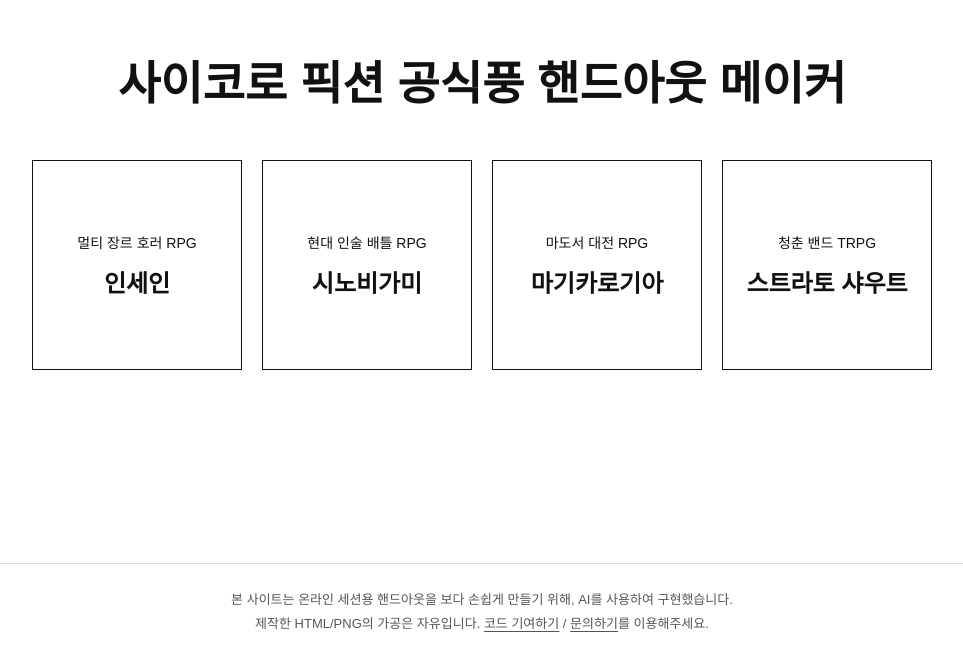
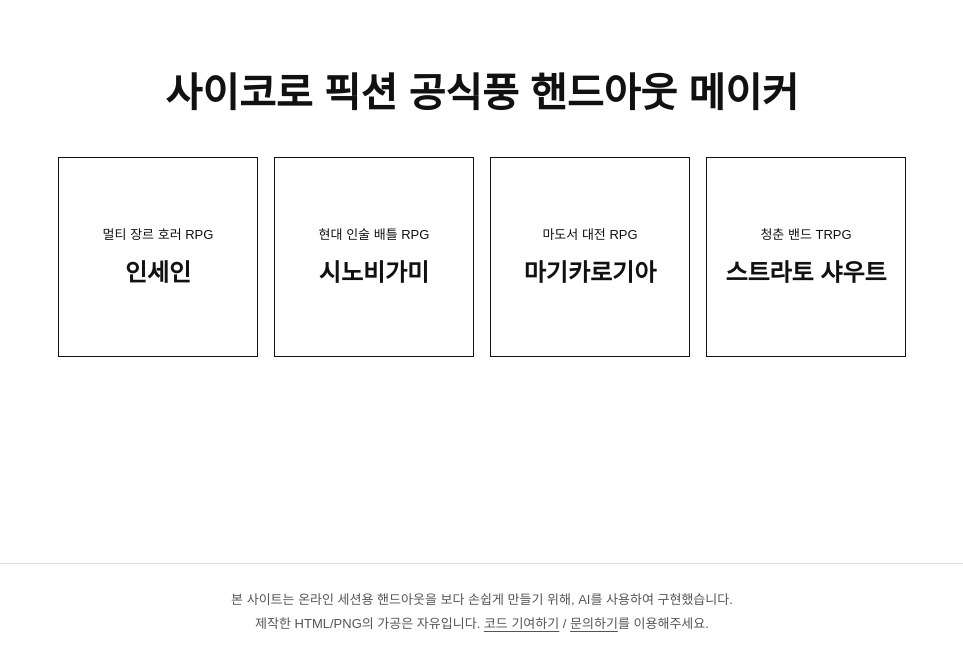
Before and after one commit to yumesuru/SaFic-Handout-Maker, a plain HTML site: page index.html in a window 1280 px wide. Shown: the part 141-800 px from the top of the page, without its empty margins (158-1121 px from the left). Drawn offline with nearby package versions, Linux system fonts and the light colour scheme.

Commit message:
Refine simple rule selection layout and refresh stylesheet cache

```diff
--- a/index.html
+++ b/index.html
@@ -4,10 +4,10 @@
     <meta charset="utf-8">
     <meta name="viewport" content="width=device-width, initial-scale=1">
     <title>사이코로 픽션 공식풍 핸드아웃 메이커</title>
-    <link rel="stylesheet" href="styles.css">
+    <link rel="stylesheet" href="styles.css?v=20261003-2">
   </head>
   <body>
-        <main id="homePage" class="home-page">
+    <main id="homePage" class="home-page">
       <h1>사이코로 픽션 공식풍 핸드아웃 메이커</h1>
       <nav class="rule-grid" aria-label="룰 선택">
         <a class="rule-button" href="#insane"><span>멀티 장르 호러 RPG</span><strong>인세인</strong></a>
--- a/styles.css
+++ b/styles.css
@@ -224,13 +224,13 @@ button:hover {
 }
 
 body { min-height: 100vh; display: flex; flex-direction: column; }
-.home-page { flex: 1; display: flex; flex-direction: column; justify-content: center; align-items: center; gap: 44px; padding: 72px 24px; text-align: center; }
-.home-page h1 { font-size: clamp(28px, 4vw, 46px); line-height: 1.4; word-break: keep-all; }
-.rule-grid { display: grid; grid-template-columns: repeat(4, minmax(0, 210px)); gap: 20px; width: 100%; max-width: 900px; }
-.rule-button { aspect-ratio: 1; border: 1px solid #111; display: flex; flex-direction: column; justify-content: center; align-items: center; gap: 12px; padding: 12px; color: #111; text-decoration: none; }
-.rule-button span { font-size: 14px; }
-.rule-button strong { font-size: 24px; font-weight: 700; word-break: keep-all; }
-.rule-button:hover { background: #f3f3f3; }
+.home-page { flex: 1; display: flex; flex-direction: column; justify-content: center; align-items: center; gap: 36px; padding: 64px 24px; text-align: center; }
+.home-page h1 { font-size: clamp(28px, 4vw, 40px); line-height: 1.4; word-break: keep-all; }
+.rule-grid { display: grid; grid-template-columns: repeat(4, minmax(0, 200px)); justify-content: center; gap: 16px; width: 100%; max-width: 848px; }
+.rule-button { aspect-ratio: 1 / 1; border: 1px solid #111; border-radius: 0; background: #fff; display: flex; flex-direction: column; justify-content: center; align-items: center; gap: 12px; padding: 12px; color: #111; text-decoration: none; }
+.rule-button span { display: block; font-size: 13px; font-weight: normal; line-height: 1.5; }
+.rule-button strong { display: block; font-size: 24px; line-height: 1.4; font-weight: 700; word-break: keep-all; }
+.rule-button:hover { background: #eee; }
 a:focus-visible, button:focus-visible { outline: 2px solid #111; outline-offset: 4px; }
 .app-shell { flex: 1; }
 .back-link { display: inline-block; color: #111; font-size: 14px; margin-bottom: 20px; }
```
